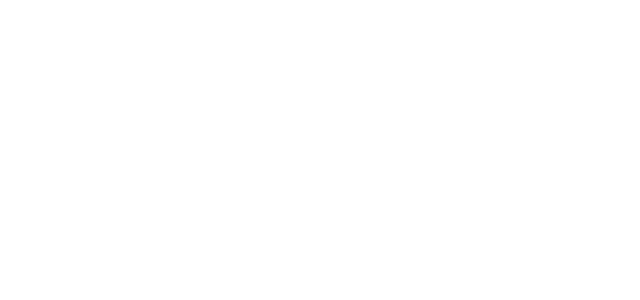
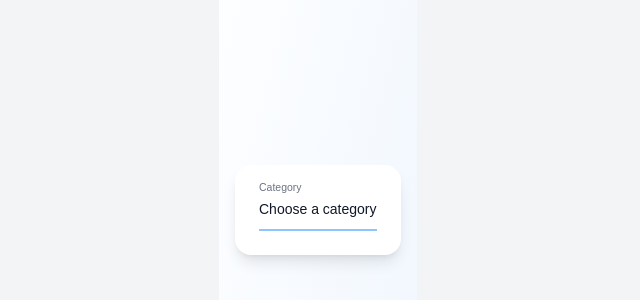
Before and after one commit to Prohor722/tailwind_compoenets, a Next.js app: page /input-field in a window 1280 px wide. Shown: the part 1652-1952 px from the top of the page, without its empty margins (322-962 px from the left). Before the commit the page ends 1462 px from the top, so only its background shows below. Built offline with nearby package versions, Linux system fonts and the light colour scheme.

Commit message:
select input added

```diff
--- /dev/null
+++ b/app/components/select-input.tsx
@@ -0,0 +1,26 @@
+import React from 'react'
+
+export const SelectInput = () => {
+  return (
+    <div className="min-h-screen flex items-center justify-center bg-gradient-to-br from-white to-blue-50 px-4">
+      <div className="w-full max-w-sm bg-white p-6 rounded-2xl shadow-lg">
+        <div className="relative z-0 w-full group">
+          <select
+            className="block py-2.5 px-0 w-full text-sm text-gray-900 bg-transparent border-0 border-b-2 border-blue-300 appearance-none focus:outline-none focus:ring-0 focus:border-blue-600 peer"
+            defaultValue=""
+          >
+            <option disabled value="">
+              Choose a category
+            </option>
+            <option>Technology</option>
+            <option>Design</option>
+            <option>Marketing</option>
+          </select>
+          <label className="absolute text-sm text-gray-500 duration-300 transform -translate-y-6 scale-75 top-3 origin-[0] peer-placeholder-shown:translate-y-0 peer-placeholder-shown:scale-100 peer-focus:scale-75 peer-focus:-translate-y-6">
+            Category
+          </label>
+        </div>
+      </div>
+    </div>
+  )
+}
--- a/app/input-field/page.tsx
+++ b/app/input-field/page.tsx
@@ -2,6 +2,7 @@
 import React, { useState } from "react";
 import { Mail, Lock, Eye, EyeOff, User } from "lucide-react";
 import ImageInput from "../components/image-input";
+import { SelectInput } from "../components/select-input";
 
 const InputField = () => {
   const [showPassword, setShowPassword] = useState(false);
@@ -152,6 +153,7 @@ const InputField = () => {
       </div>
 
       <ImageInput />
+      <SelectInput />
     </div>
   );
 };
```
